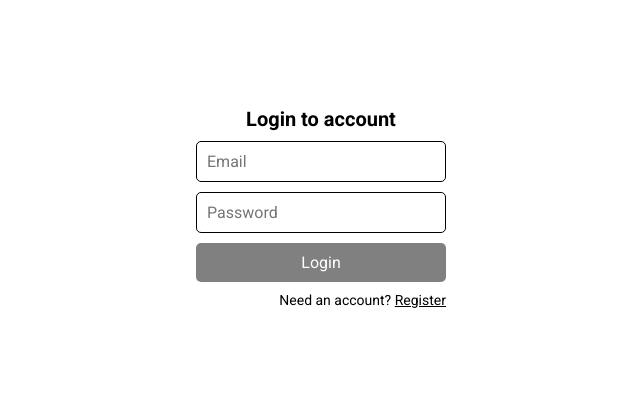
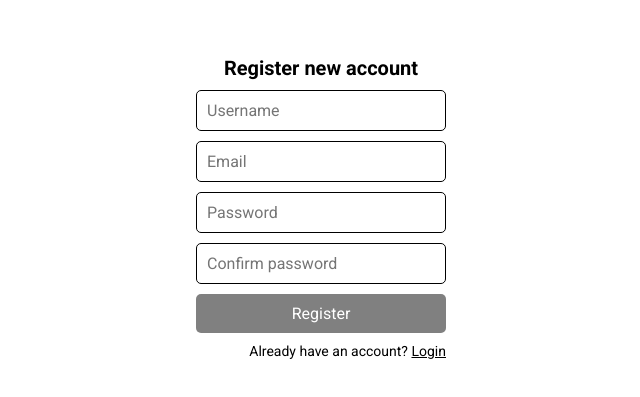
Before and after one commit to loop44/react-mul-table, a React (Vite) app: page / in a window 1280 px wide. Shown: the part 193-590 px from the top of the page, without its empty margins (319-959 px from the left). Built offline with nearby package versions, Linux system fonts and the light colour scheme.

Commit message:
Add Register and register form validation

```diff
--- a/src/App.jsx
+++ b/src/App.jsx
@@ -1,5 +1,6 @@
-import Login from './pages/Login';
+// import Login from './pages/Login';
+import Register from './pages/Register';
 
-const App = () => <Login />;
+const App = () => <Register />;
 
 export default App;
--- a/src/auth/validateField.js
+++ b/src/auth/validateField.js
@@ -1,8 +1,28 @@
 const validateField = (fieldName, value, thisObj) => {
-  let { emailValid, passwordValid } = thisObj.state;
+  let { nameValid, emailValid, passwordValid, passwordConfirmValid } = { ...thisObj.state };
   const { formErrors } = thisObj.state;
 
   switch (fieldName) {
+    case 'name':
+      if (value.length === 0) {
+        formErrors.name = 'Name can`t be empty';
+        nameValid = false;
+        break;
+      }
+      if (value.length < 2) {
+        formErrors.name = 'Name is too short';
+        nameValid = false;
+        break;
+      }
+      if (value.length > 20) {
+        formErrors.name = 'Name is too long';
+        nameValid = false;
+        break;
+      }
+
+      formErrors.name = '';
+      nameValid = true;
+      break;
     case 'email':
       if (value.length === 0) {
         formErrors.email = 'Email can`t be empty';
@@ -44,11 +64,24 @@ const validateField = (fieldName, value, thisObj) => {
       formErrors.password = '';
       passwordValid = true;
       break;
+    case 'passwordConfirm':
+      if (value !== thisObj.state.password || value.length === 0) {
+        formErrors.passwordConfirm = 'Passwords not equal';
+        passwordConfirmValid = false;
+        break;
+      }
+
+      formErrors.passwordConfirm = '';
+      passwordConfirmValid = true;
+      break;
     default:
       break;
   }
 
-  thisObj.setState({ formErrors, emailValid, passwordValid }, thisObj.validateForm);
+  thisObj.setState(
+    { formErrors, nameValid, emailValid, passwordValid, passwordConfirmValid },
+    thisObj.validateForm
+  );
 };
 
 export default validateField;
--- a/src/pages/Register.jsx
+++ b/src/pages/Register.jsx
@@ -0,0 +1,137 @@
+import React from 'react';
+
+import validateField from '../auth/validateField';
+
+class Register extends React.Component {
+  constructor(props) {
+    super(props);
+    this.state = {
+      name: '',
+      email: '',
+      password: '',
+      passwordConfirm: '',
+      formErrors: { name: '', email: '', password: '', passwordConfirm: '' },
+      nameValid: false,
+      emailValid: false,
+      passwordValid: false,
+      passwordConfirmValid: false,
+      nameDirty: false,
+      emailDirty: false,
+      passwordDirty: false,
+      passwordConfirmDirty: false,
+      formValid: false
+    };
+
+    this.handleUserInput = this.handleUserInput.bind(this);
+    this.validateForm = this.validateForm.bind(this);
+    this.blurUserInput = this.blurUserInput.bind(this);
+    this.submitForm = this.submitForm.bind(this);
+  }
+
+  handleUserInput(e) {
+    const { name, value } = e.target;
+    this.setState({ [name]: value }, () => {
+      validateField(name, value, this);
+    });
+  }
+
+  blurUserInput(e) {
+    const { name, value } = e.target;
+    validateField(name, value, this);
+    this.setState({
+      [`${name}Dirty`]: true
+    });
+  }
+
+  validateForm() {
+    const { nameValid, emailValid, passwordValid, passwordConfirmValid } = this.state;
+    this.setState({ formValid: nameValid && emailValid && passwordValid && passwordConfirmValid });
+  }
+
+  submitForm(e) {
+    e.preventDefault();
+  }
+
+  render() {
+    const {
+      name,
+      email,
+      password,
+      passwordConfirm,
+      formErrors,
+      nameDirty,
+      emailDirty,
+      passwordDirty,
+      passwordConfirmDirty,
+      formValid
+    } = this.state;
+
+    return (
+      <form className="login" onSubmit={this.submitForm}>
+        <h2>Register new account</h2>
+        <div className={nameDirty && formErrors.name ? 'error input-block' : 'input-block'}>
+          <p className="validation-error">{nameDirty && formErrors.name}</p>
+          <input
+            value={name}
+            onChange={this.handleUserInput}
+            onBlur={this.blurUserInput}
+            name="name"
+            type="text"
+            placeholder="Username"
+            autoComplete="on"
+          />
+        </div>
+        <div className={emailDirty && formErrors.email ? 'error input-block' : 'input-block'}>
+          <p className="validation-error">{emailDirty && formErrors.email}</p>
+          <input
+            value={email}
+            onChange={this.handleUserInput}
+            onBlur={this.blurUserInput}
+            name="email"
+            type="email"
+            placeholder="Email"
+            autoComplete="on"
+          />
+        </div>
+        <div className={passwordDirty && formErrors.password ? 'error input-block' : 'input-block'}>
+          <p className="validation-error">{passwordDirty && formErrors.password}</p>
+          <input
+            className={passwordDirty && formErrors.password ? 'error' : ''}
+            value={password}
+            onChange={this.handleUserInput}
+            onBlur={this.blurUserInput}
+            name="password"
+            type="password"
+            placeholder="Password"
+            autoComplete="on"
+          />
+        </div>
+        <div
+          className={
+            passwordConfirmDirty && formErrors.passwordConfirm ? 'error input-block' : 'input-block'
+          }
+        >
+          <p className="validation-error">{passwordConfirmDirty && formErrors.passwordConfirm}</p>
+          <input
+            className={passwordConfirmDirty && formErrors.passwordConfirm ? 'error' : ''}
+            value={passwordConfirm}
+            onChange={this.handleUserInput}
+            onBlur={this.blurUserInput}
+            name="passwordConfirm"
+            type="password"
+            placeholder="Confirm password"
+            autoComplete="on"
+          />
+        </div>
+        <button className={!formValid ? 'error' : ''} type="submit">
+          Register
+        </button>
+        <p className="changeAuthMethod">
+          Already have an account? <button>Login</button>
+        </p>
+      </form>
+    );
+  }
+}
+
+export default Register;
```
